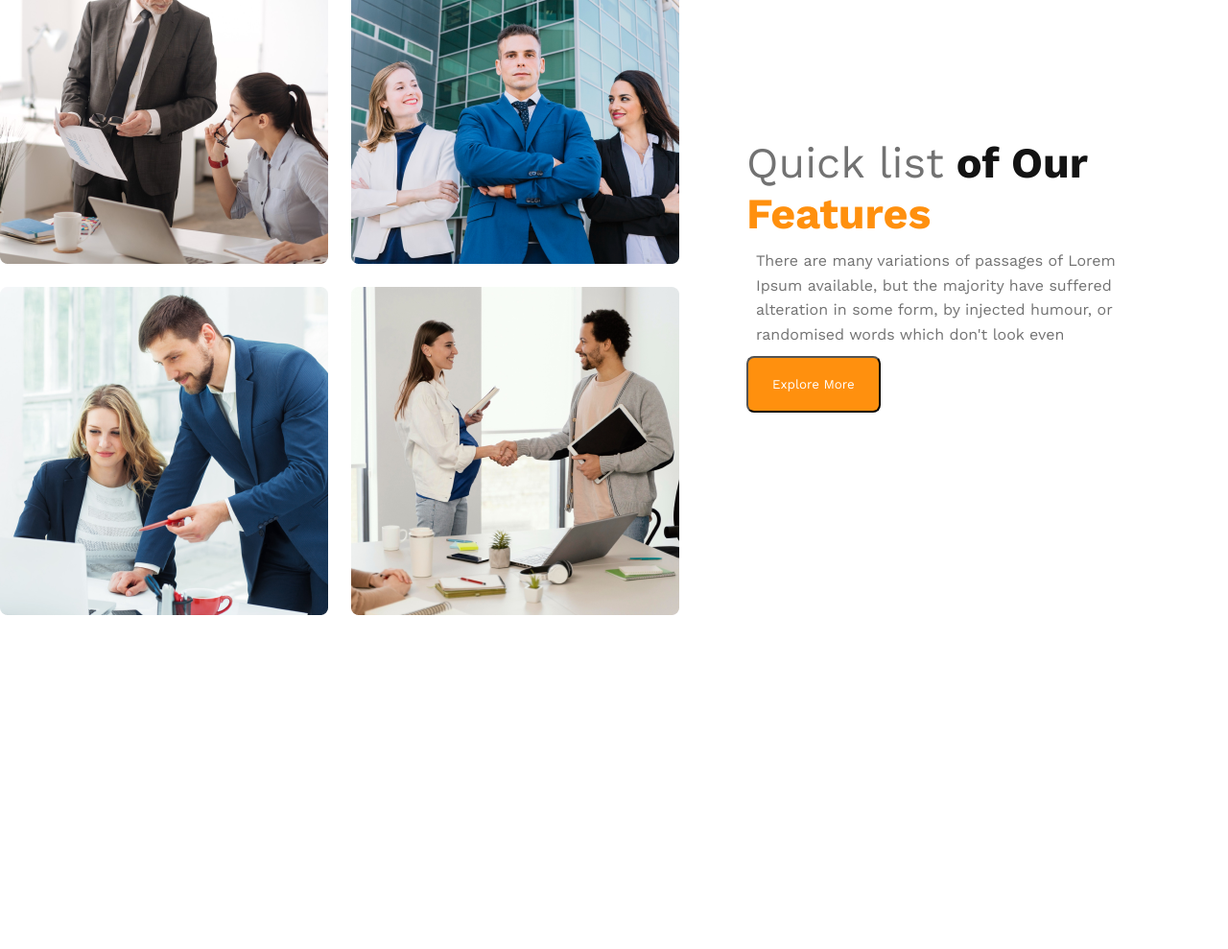
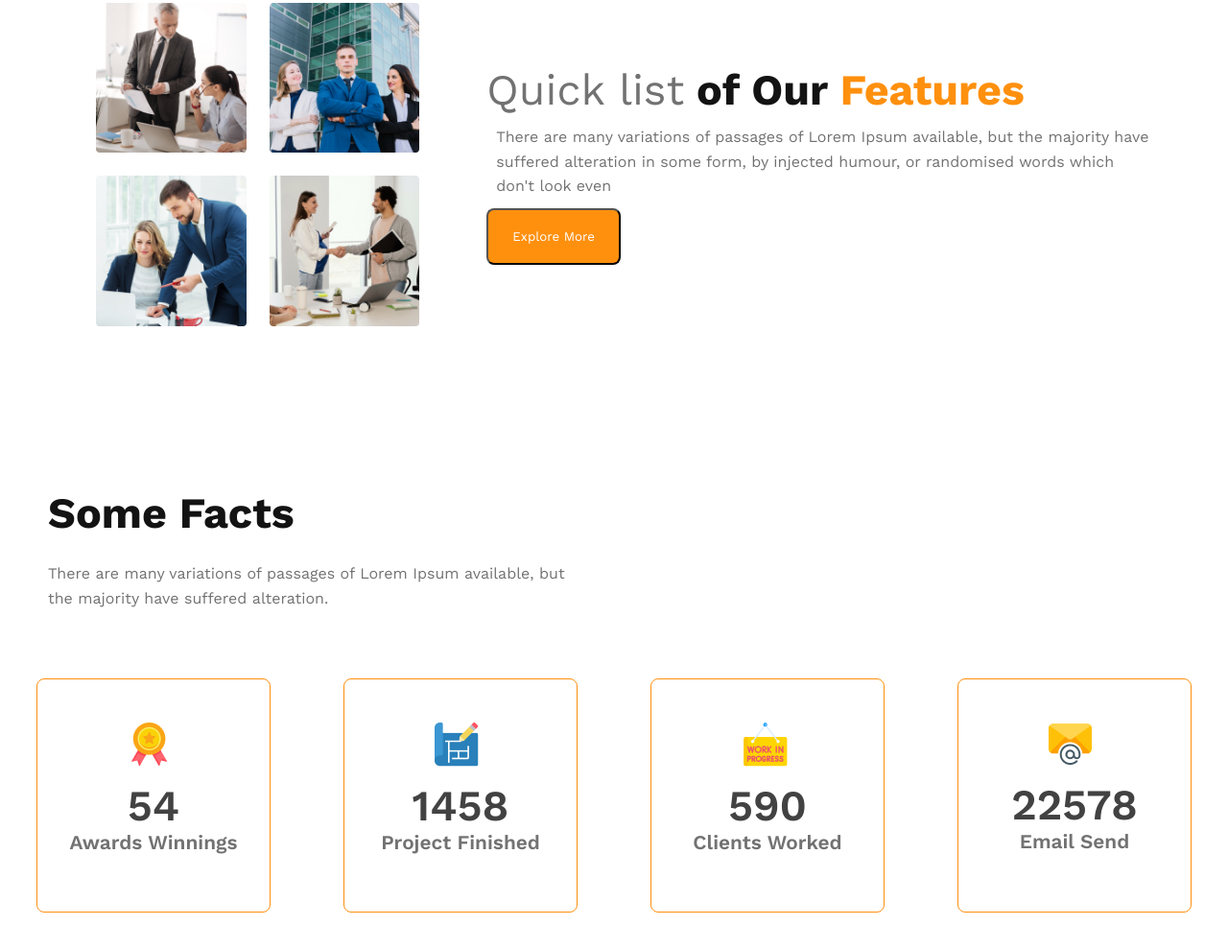
Before and after one commit to Tushar12152/g3-architect, a plain HTML site: page index.html in a window 1280 px wide. Shown: the part 1150-2139 px from the top of the page at 96% size. Before the commit the page ends 1791 px from the top, so only its background shows below. Drawn offline with nearby package versions, Linux system fonts and the light colour scheme.

Commit message:
fact container added with responsive

```diff
--- a/index.html
+++ b/index.html
@@ -27,8 +27,8 @@
            </div>
      </header>
      <main>
-        <!-- feature-section -->
-           <section class="feature-section">
+        <!--team-section -->
+           <section class="team-section">
                 <div class="teams-container">
                     <div class="team-img-container">
                          <img src="./images/team1.png" alt="">
@@ -43,6 +43,38 @@
                     </div>
                 </div>
            </section>
+
+           <!-- featured-section -->
+           <section class="featured-section"></section>
+
+           <!-- fact-section -->
+           <section class="fact-section">
+               <h3 class="fact-title">Some Facts</h3>
+               <p class="fact-description">There are many variations of passages of Lorem Ipsum available, but <br> the majority have suffered alteration.</p>
+               <div class="fact-card-container">
+                <div class="card">
+                    <img src="./images/icons/ribon.png" alt="">
+                    <h2 class="card-states">54</h2>
+                    <p class="card-title">Awards Winnings</p>
+                   </div>
+                   <div class="card">
+                    <img src="./images/icons/projects.png" alt="">
+                    <h2 class="card-states">1458</h2>
+                    <p class="card-title">Project Finished</p>
+                   </div>
+                   <div class="card">
+                    <img src="./images/icons/customers.png" alt="">
+                    <h2 class="card-states">590</h2>
+                    <p class="card-title">Clients Worked</p>
+                   </div>
+                   <div class="card">
+                    <img src="./images/icons/email.png" alt="">
+                    <h2 class="card-states">22578</h2>
+                    <p class="card-title">Email Send</p>
+                   </div>
+               </div>
+
+           </section>
      </main>
      <footer></footer>
 </body>
--- a/style.css
+++ b/style.css
@@ -1,4 +1,4 @@
- /* work sanse font */
+ /* work-sanse-font */
 @import url('https://fonts.googleapis.com/css2?family=Work+Sans:wght@400;600;700;800&display=swap');
 
   /* shared-style */
@@ -13,7 +13,8 @@
   }
   .primary-btn:hover{
     background-color: antiquewhite;
-    color:#424242
+    color:#424242;
+    cursor:pointer;
   }
 *{
     margin:0;
@@ -84,6 +85,109 @@ header{
 
 }
 
+/* team-section */
+
+main{
+    width:100%;
+    margin:70px auto;
+}
+.teams-container{
+    display:flex;
+    align-items:center;
+
+}
+.team-img-container{
+    display:grid;
+    grid-template-columns: repeat(2,1fr);
+    gap:1.5rem;
+    margin-left:100px;
+
+}
+.team-img-container>img{
+    width:100%;
+}
+.teams-content{
+    margin:0px 70px 0px 70px;
+}
+.teams-title{
+    font-size: 2.8rem;
+}
+.quick-list{
+    color:#727272;
+    font-weight: 500;
+}
+.of-our{
+    color:#131313;
+    font-weight: 700;
+}
+
+.feature{
+    color: #FF900E;
+    font-weight: 700;
+}
+.teams-description{
+    color: var(--dark-03, #727272);
+    font-size:1rem;
+    font-weight: 400;
+    line-height: 1.6rem;
+    padding:10px;
+}
+
+
+.fact-title{
+    color:#131313;
+    font-size: 2.8rem;
+    font-weight: 700;
+}
+
+.fact-description{
+    color: #727272;
+    font-size: 1rem;
+    font-weight: 400;
+    line-height: 26px;
+}
+
+.fact-card-container{
+    display:flex;
+    justify-content: space-around;
+}
+.fact-card-container .card{
+    border-radius: 8px;
+    border: 1px solid #FF900E;
+    width: 241.831px;
+    height: 241.831px;
+}
+.card>img{
+    margin:45px 102px 10px 94px;
+}
+.card-states{
+    color: #424242;
+    text-align: center;
+    font-size: 2.8rem;
+    font-weight: 600;
+}
+.card-title{
+    color: #727272;
+    font-size: 1.3rem;
+    font-weight: 600;
+    text-align: center;
+
+}
+.fact-title{
+    margin:168px 0px 24px 50px;
+    color:#131313;
+    font-size: 2.8rem;
+    font-weight: 700;
+}
+.fact-description{
+    margin:0px 0px 70px 50px;
+    color: #727272;
+    font-size: 16px;
+    font-weight: 400;
+    line-height: 26px;
+}
+
+
 
 
 
@@ -106,8 +210,28 @@ header{
     .nav-links{
         padding:20px;
     }
+    .teams-container{
+          flex-direction: column-reverse;
+
+    }
+    .team-img-container{
+        grid-template-columns: 1fr;
+        margin-top: 30px;
+        margin-right:80px
+    }
+    .teams-content{
+        margin:0px 20px 0px 20px;
+    }
+
+    .fact-card-container{
+        flex-direction: column;
+        align-items: center;
+        gap:10px;
+    }
 
 }
+
+
 
 /* tablet-view */
 @media screen and (min-width:576px) and (max-width:960px) {
@@ -125,49 +249,20 @@ header{
         width: 100%;
         margin-left:0px;
 
-    }
+      }
+      .teams-container{
+        flex-direction: column;
+  }
+  .team-img-container{
+      grid-template-columns: 1fr;
+      margin-bottom: 30px;
+  }
+  .fact-card-container{
+     display:grid;
+     grid-template-columns: repeat(2,1fr);
+     gap:10px;
+  }
+  .fact-title{
+    text-align:center;
+  }
 }
-
-/* feature-section */
-
-main{
-    width:100%;
-    margin:0px;
-}
-.teams-container{
-    display:flex;
-    align-items:center;
-
-}
-.team-img-container{
-    display:grid;
-    grid-template-columns: repeat(2,1fr);
-    gap:1.5rem;
-
-}
-.teams-content{
-    margin:0px 70px 0px 70px;
-}
-.teams-title{
-    font-size: 2.8rem;
-}
-.quick-list{
-    color:#727272;
-    font-weight: 500;
-}
-.of-our{
-    color:#131313;
-    font-weight: 700;
-}
-
-.feature{
-    color: #FF900E;
-    font-weight: 700;
-}
-.teams-description{
-    color: var(--dark-03, #727272);
-font-size:1rem;
-font-weight: 400;
-line-height: 1.6rem;
-padding:10px;
-}
```
